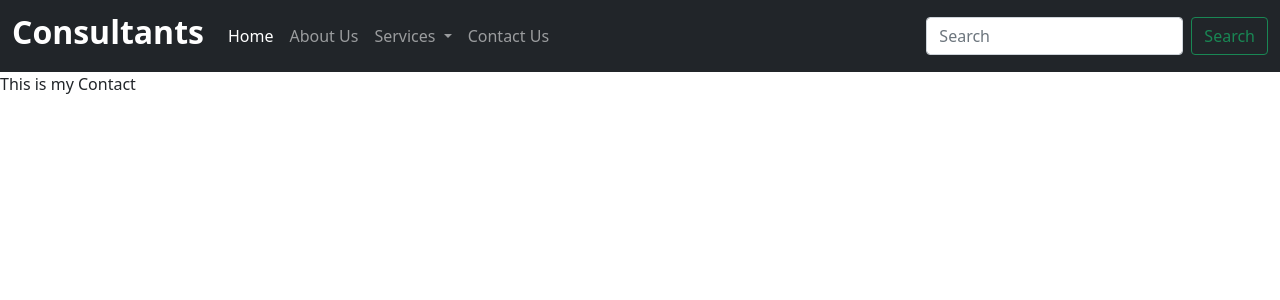
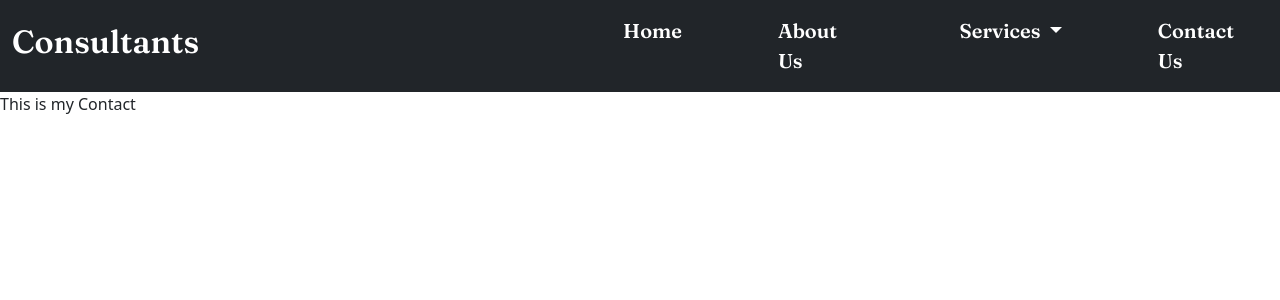
Before and after one commit to The-future-labs/Consultant, a Django app: page /contact in a window 1280 px wide. Shown: the top 300 px of the page. Run offline with Django 3.2, Linux system fonts and the light colour scheme.

Commit message:
New commit

```diff
--- /dev/null
+++ b/Consultants/static/CSS/style.css
@@ -0,0 +1,49 @@
+.header {
+
+    height: 90vh;
+    width: 100%;
+    background: linear-gradient(to right, rgba(0,0,0,0.9), rgba(0,0,0,0.3)), url('https://images.unsplash.com/photo-1580927752452-89d86da3fa0a?ixid=MXwxMjA3fDB8MHxwaG90by1wYWdlfHx8fGVufDB8fHw%3D&ixlib=rb-1.2.1&auto=format&fit=crop&w=1050&q=80');
+    background-size: cover;
+    color: white;
+
+
+}
+.font{
+    font-size: 50px;
+    margin-bottom: 40px;
+    font-family: 'Playfair Display', serif;
+}
+.h-100 {
+    height: 100%;
+    width: 100%;
+}
+
+.size{
+    font-family: 'Work Sans', sans-serif;
+}
+
+.btn {
+    border-radius: 10rem !important;
+    padding: 0.5rem 6.24rem !important;
+    font-family: 'Work Sans', sans-serif;
+}
+
+.navbar-brand{
+    font-family: 'Fraunces', serif;
+}
+
+.navbar-nav {
+    padding-left: 20rem;
+    font-size: 20px;
+}
+
+.nav-item{
+    padding-left: 5rem;
+    font-family: 'Fraunces', serif;
+}
+
+.nav-item a:hover{
+    background-color: rgb(0, 0, 0);
+    transition-delay: 0.2s;
+
+}
--- a/Consultants/static/test.txt
+++ /dev/null
@@ -1 +0,0 @@
-This is my static file
--- a/Consultants/templates/Home.html
+++ b/Consultants/templates/Home.html
@@ -1,3 +1,5 @@
+{% load static %}
+
 <!doctype html>
 <html lang="en">
 
@@ -11,47 +13,53 @@
     integrity="sha384-giJF6kkoqNQ00vy+HMDP7azOuL0xtbfIcaT9wjKHr8RbDVddVHyTfAAsrekwKmP1" crossorigin="anonymous">
 
   <title> {% block title %}{% endblock title %} | Consultants</title>
+<link rel="preconnect" href="https://fonts.gstatic.com">
+<link href="https://fonts.googleapis.com/css2?family=Playfair+Display:wght@600&display=swap" rel="stylesheet">
+<link rel="preconnect" href="https://fonts.gstatic.com">
+<link href="https://fonts.googleapis.com/css2?family=Work+Sans:wght@300&display=swap" rel="stylesheet">
+<link rel="preconnect" href="https://fonts.gstatic.com">
+<link href="https://fonts.googleapis.com/css2?family=Fraunces:wght@600&display=swap" rel="stylesheet">
+
+  <link href = "{% static 'CSS/style.css'%}" rel = "stylesheet" type = "text/css">
+  <script src = "{% static 'JS/main.js'%}"></script>
 </head>
 <body>
   <nav class="navbar navbar-expand-lg navbar-dark bg-dark">
     <div class="container-fluid">
-      <a class="navbar-brand" href="/"><h2><b>Consultants</b></h2></a>
+      <a class="navbar-brand" href="/"><b><h2>Consultants</h2></b></a>
       <button class="navbar-toggler" type="button" data-bs-toggle="collapse" data-bs-target="#navbarSupportedContent"
         aria-controls="navbarSupportedContent" aria-expanded="false" aria-label="Toggle navigation">
         <span class="navbar-toggler-icon"></span>
       </button>
       <div class="collapse navbar-collapse" id="navbarSupportedContent">
-        <ul class="navbar-nav me-auto mb-2 mb-lg-0">
+        <ul class="navbar-nav m-auto">
           <li class="nav-item">
             <a class="nav-link active" aria-current="page" href="/">Home</a>
           </li>
           <li class="nav-item">
-            <a class="nav-link" href="/about">About Us</a>
+            <a class="nav-link active" href="/about">About Us</a>
           </li>
           <li class="nav-item dropdown">
-            <a class="nav-link dropdown-toggle" href="#" id="navbarDropdown" role="button" data-bs-toggle="dropdown"
+            <a class="nav-link dropdown-toggle active" href="#" id="navbarDropdown" role="button" data-bs-toggle="dropdown"
               aria-expanded="false">
               Services
             </a>
-            <ul class="dropdown-menu" aria-labelledby="navbarDropdown">
+            <ul class="dropdown-menu">
               <li><a class="dropdown-item" href="#">Blog</a></li>
               <li><a class="dropdown-item" href="#">Song</a></li>
               <li><a class="dropdown-item" href="#">Podcast</a></li>
               <li>
                 <hr class="dropdown-divider">
               </li>
-              <li><a class="dropdown-item" href="#">Help</a></li>
+              <li><a class="dropdown-item " href="#">Help</a></li>
             </ul>
           </li>
           <li class="nav-item">
-            <a class="nav-link" href="/contact">Contact Us</a>
+            <a class="nav-link active " href="/contact">Contact Us</a>
           </li>
           </li>
         </ul>
-        <form class="d-flex">
-          <input class="form-control me-2" type="search" placeholder="Search" aria-label="Search">
-          <button class="btn btn-outline-success" type="submit">Search</button>
-        </form>
+
       </div>
     </div>
   </nav>
```
Also changed, not shown: Consultants/templates/about.html (+0 -8 lines), Consultants/templates/index.html (+20 -5 lines), Consultants/static/Images/1.jpg, Consultants/static/Images/2.jpg, Consultants/static/Images/3.jpg (deleted), Consultants/static/Images/6.png (deleted), Consultants/static/Images/Icon.png (added).
